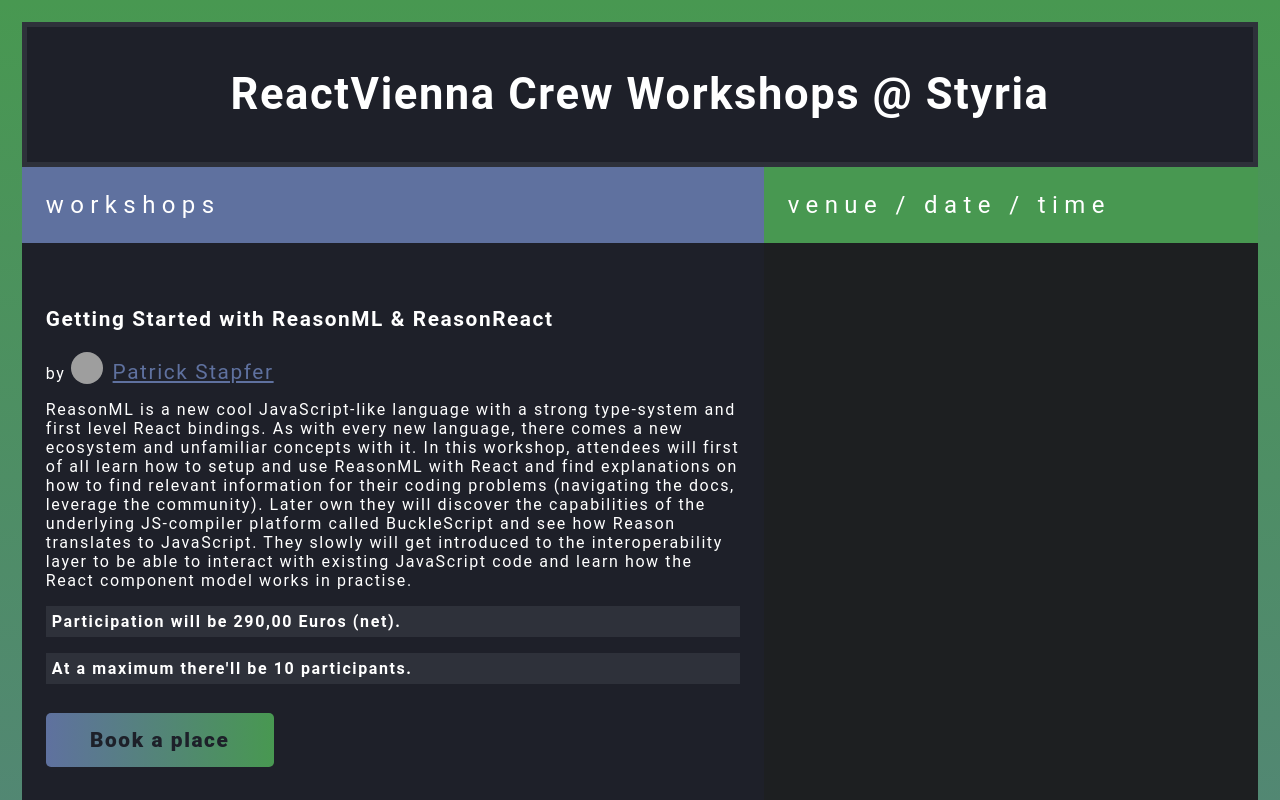
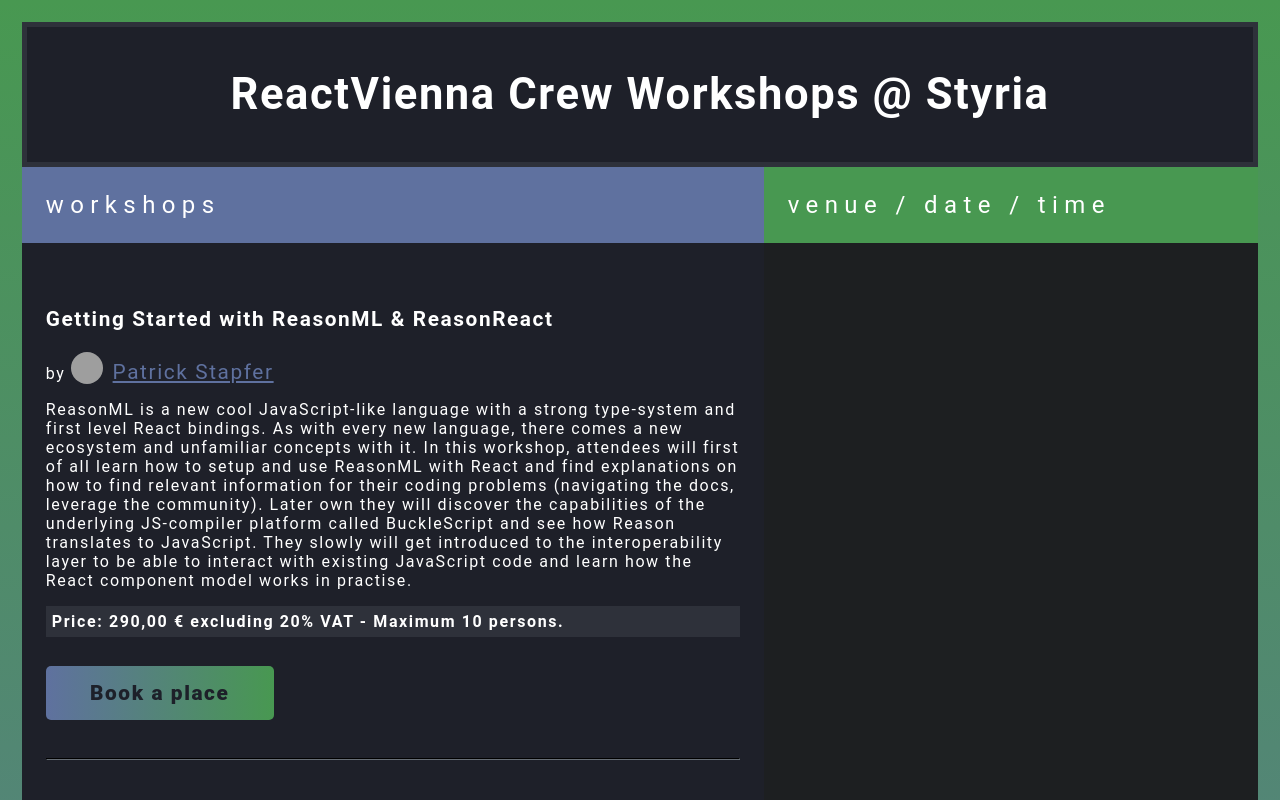
Before and after one commit to manpenaloza/grazjs-reactvienna-workshops, a React (Create React App) app: page / in a window 1280 px wide. Shown: the top 800 px of the page. Built offline with nearby package versions, Linux system fonts and the light colour scheme; grey boxes are pictures that could not be loaded.

Commit message:
refactor content object

```diff
--- a/src/App.js
+++ b/src/App.js
@@ -130,8 +130,7 @@
       <h3 style={{ fontSize: "1.3em", fontWeight: 700 }}>{title}</h3>
       <p>by <TutorImage src={image} /><TutorLink href={twitter} target="_blank">{nameTutor}</TutorLink></p>
       <p>{description}</p>
-      <ContentInfoBox>Participation will be {price} Euros (net).</ContentInfoBox>
-      <ContentInfoBox>At a maximum there'll be {maxParticipants} participants.</ContentInfoBox>
+      <ContentInfoBox>Price: {price} € excluding 20% VAT - Maximum {maxParticipants} persons.</ContentInfoBox>
       <CTAButton>Book a place</CTAButton>
       <hr style={{ borderColor: "#1D1F21", marginBottom: "5vw", marginTop: "3vw" }}/>
     </section>
--- a/src/content.js
+++ b/src/content.js
@@ -35,7 +35,7 @@
     ],
     maxParticipants: 10,
   },
-  Juho: {
+  juho: {
     nameTutor: "Juho Vespäläinen",
     twitter: "https://twitter.com/bebraw",
     image: "https://d33wubrfki0l68.cloudfront.net/ecc0f45f398b8725a20ef8872ce8b7504cee0b90/7c9a7/9ab9d94edb387f16133540582a9f8a2b.jpg",
```
